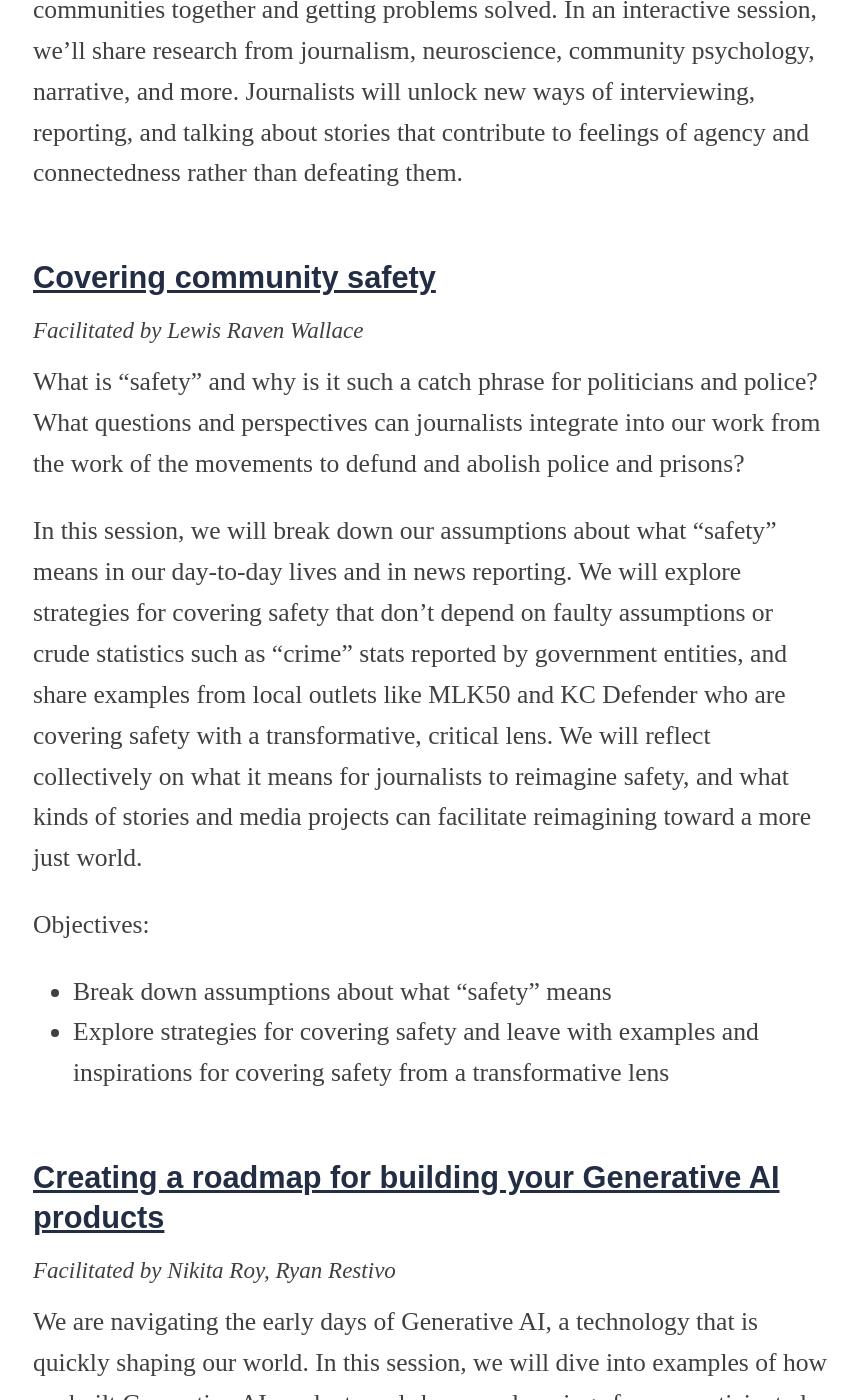
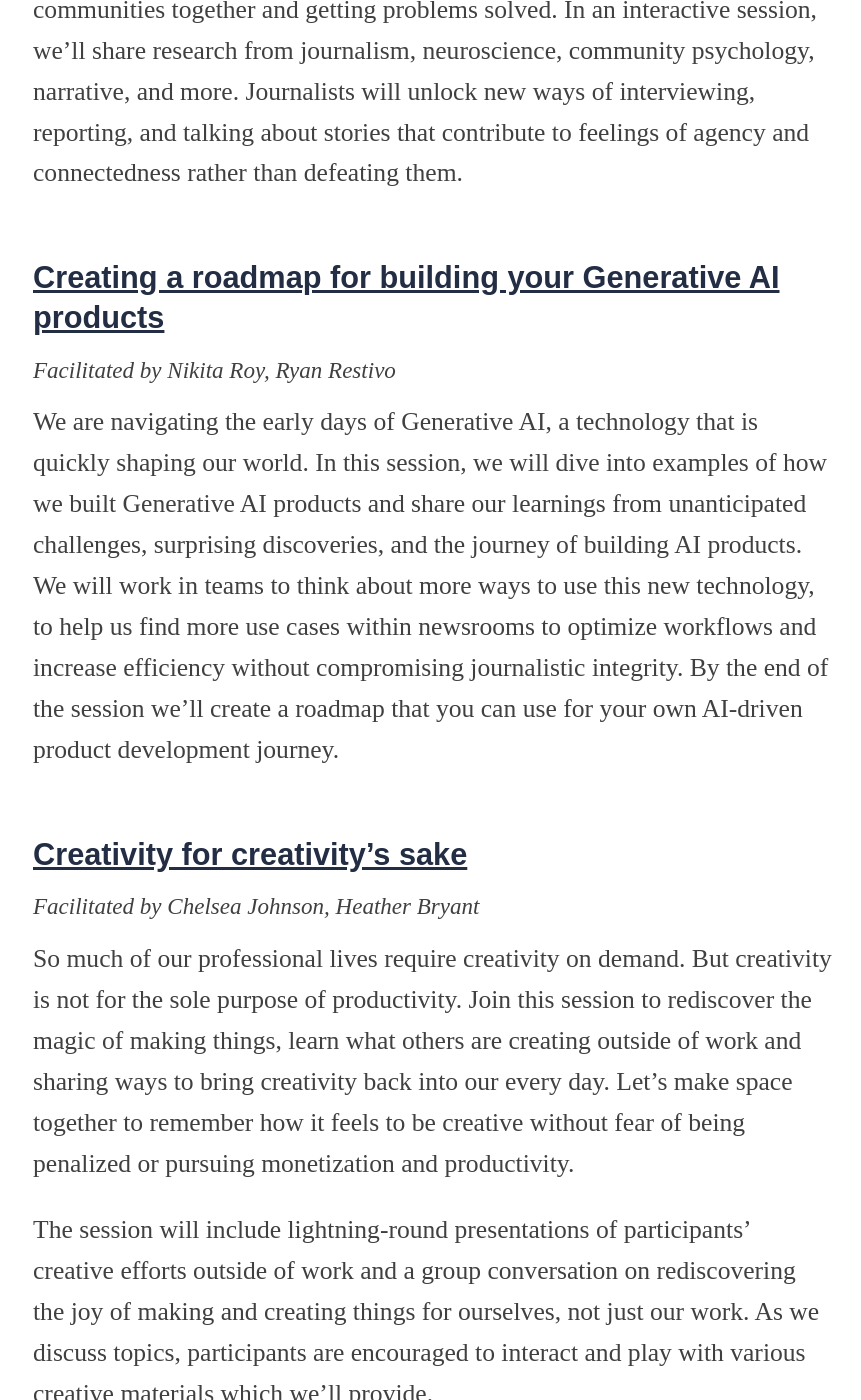
Before and after one commit to OpenNews/srccon-2023, a Jekyll site: the page built from program.md, in a window 1280 px wide and 1400 px high, scrolled down 4570 px. Shown: the whole window, without its empty margins (207-1068 px from the left). Built offline with Jekyll 4.4.1, drawn with Linux system fonts in a browser that asks for light colours; nearby versions of some CDN libraries; some web fonts are replaced; some of the changed text lies outside the part shown.

Commit message:
update sessions

```diff
--- a/_data/sessions.yml
+++ b/_data/sessions.yml
@@ -33,13 +33,6 @@
     "title": "Communicate, don’t (just) infuriate: Strengthening how journalism converses with the world",
     "facilitators": "Allen Arthur",
     "description": "Journalists often aspire to huge impacts. Our coverage, they imagine, will help people mobilize to vote against a corrupt politician or speak out en masse to demand change. Yet these outcomes require behavior change—people must do something they wouldn’t otherwise do. So does the industry actually communicate in a way that encourages those behavior changes? \n\nOften the answer is no, as we continually return to language that deepens conflict or (unintentionally) encourages disengagement. Thankfully, there are examples of healthier, holistic communication techniques within journalism and in surprising fields outside of it that can contribute to bringing communities together and getting problems solved. In an interactive session, we'll share research from journalism, neuroscience, community psychology, narrative, and more. Journalists will unlock new ways of interviewing, reporting, and talking about stories that contribute to feelings of agency and connectedness rather than defeating them."
-  },
-  {
-    "index": "Wallace 2023-06-17T01:07:53.000Z",
-    "id": "covering-community-safety",
-    "title": "Covering community safety",
-    "facilitators": "Lewis Raven Wallace",
-    "description": "What is “safety” and why is it such a catch phrase for politicians and police? What questions and perspectives can journalists integrate into our work from the work of the movements to defund and abolish police and prisons?\n\nIn this session, we will break down our assumptions about what “safety” means in our day-to-day lives and in news reporting. We will explore strategies for covering safety that don’t depend on faulty assumptions or crude statistics such as “crime” stats reported by government entities, and share examples from local outlets like MLK50 and KC Defender who are covering safety with a transformative, critical lens. We will reflect collectively on what it means for journalists to reimagine safety, and what kinds of stories and media projects can facilitate reimagining toward a more just world.\n\nObjectives: \n\n* Break down assumptions about what “safety” means\n* Explore strategies for covering safety and leave with examples and inspirations for covering safety from a transformative lens"
   },
   {
     "index": "Roy 2023-06-17T00:03:25.000Z",
@@ -255,7 +248,7 @@
     "index": "Germuska 2023-06-16T20:37:21.000Z",
     "id": "what-to-do-about-twitter",
     "title": "What the @#%J do journalists do about Twitter (and other social media)?",
-    "facilitators": "Joe Germuska",
+    "facilitators": "Joe Germuska, Aditi Mukund",
     "description": "Twitter used to be an important place for journalists. However, since Elon Musk bought the place in late 2022, things have changed. Cuts to the trust & safety team have left many users feeling unsafe on the platform. Journalists have been banned for work Musk personally doesn't like, and press inquiries are automatically replied to with a poop emoji. Some observers have even hypothesized that Elon Musk may be trying to create a next-generation Fox News.\n\nHow should journalists, both individually and as organizations, proceed? Does our participation in Twitter implicate us in Musk's political maneuvering? Is simply leaving the service an act of privilege, disregarding the circumstances of people who, whatever Twitter' issues, have no better place to be in community? Which of the emerging alternatives have promise?\n\nIn this session, we'll discuss these challenges, but mostly in service of developing a constructive near-future vision: What do we as journalists and as human beings want and need from social media? And what can we do to make it better for all of us?"
   },
   {
```
